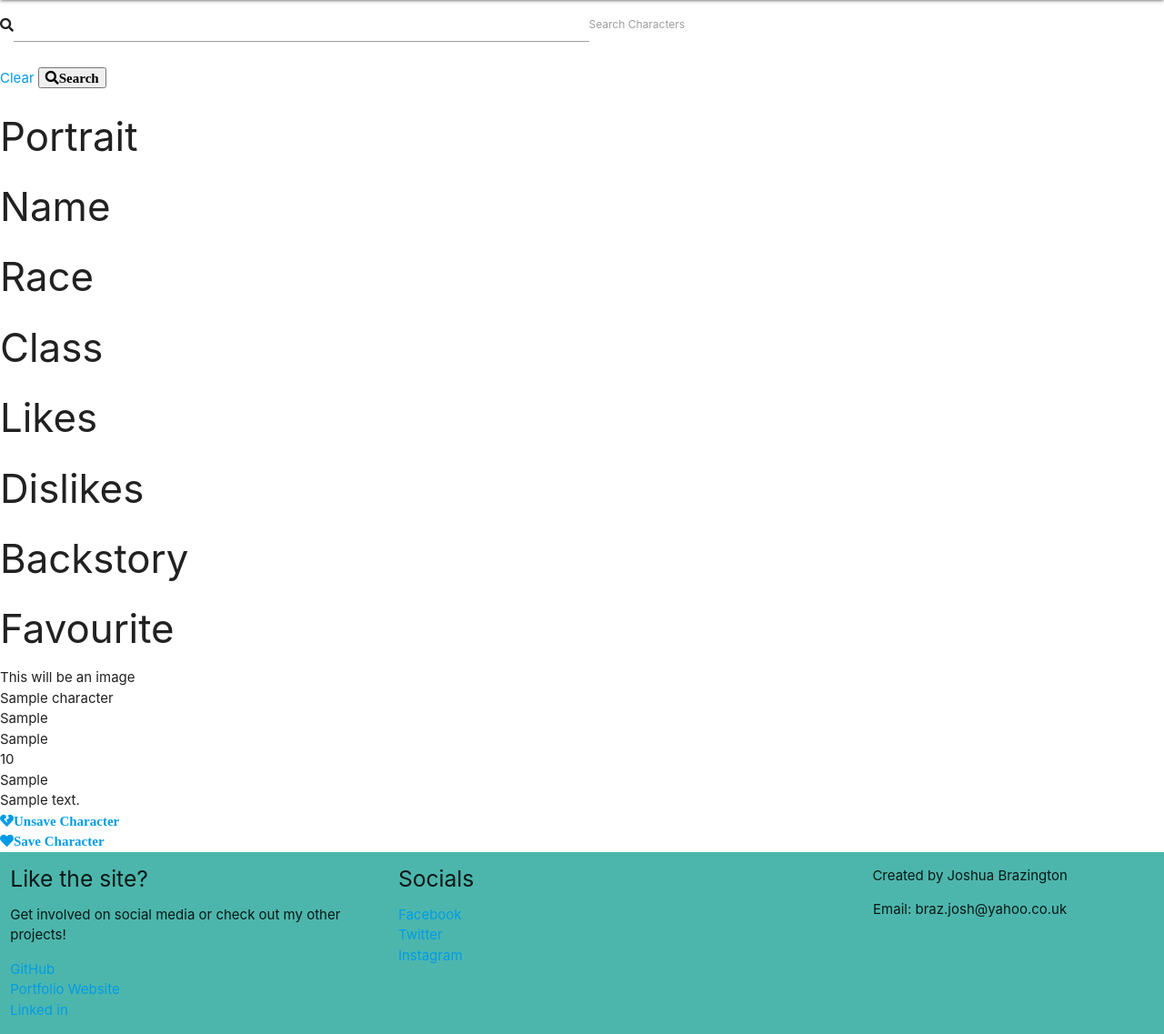
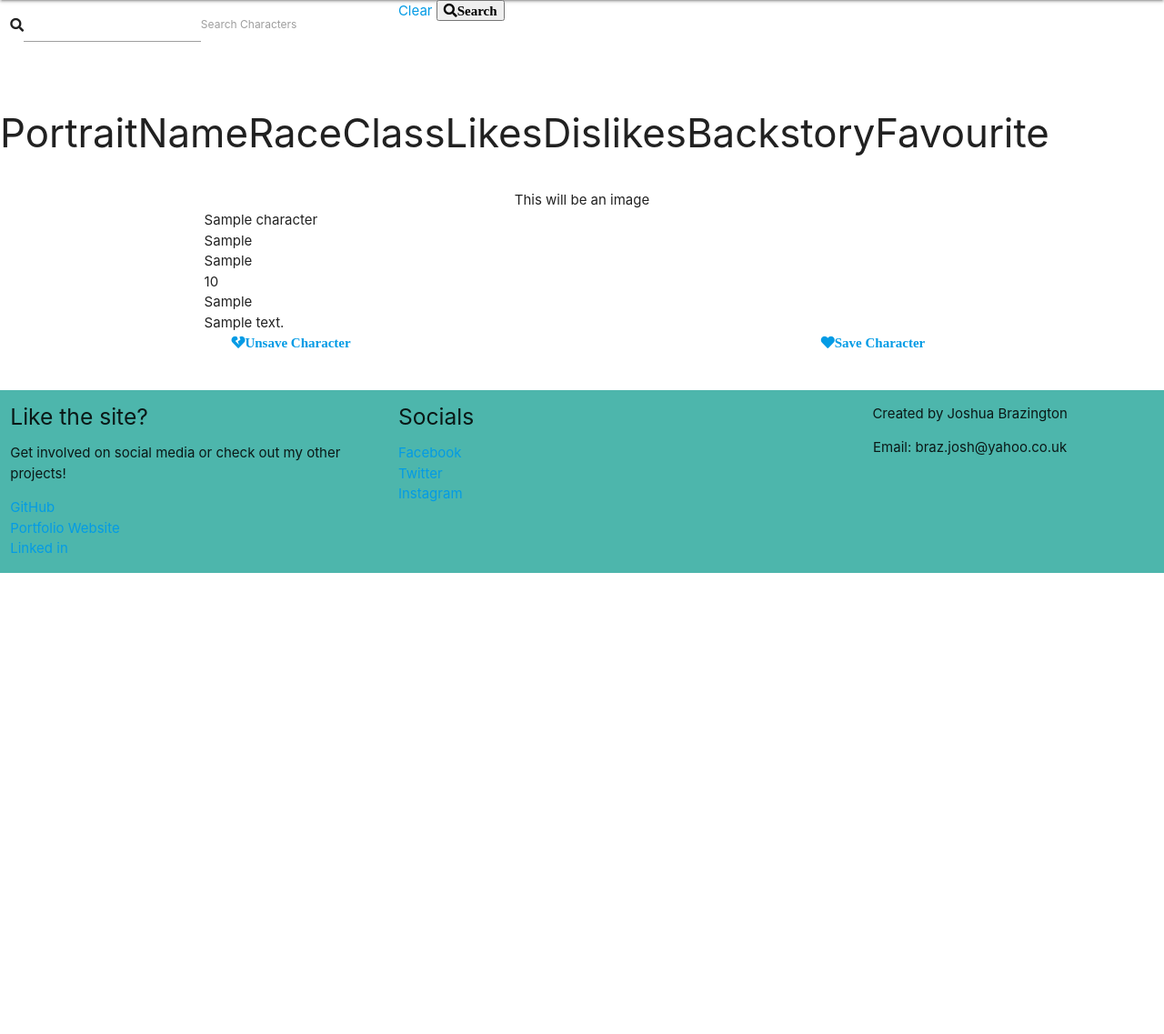
Before and after one commit to Code-Institute-Submissions/IBrazyI-The-Drunken-Goblin, a Flask app: page /search in a window 1280 px wide. Shown: the part 64-1201 px from the top of the page at 91% size. After the commit the page ends 694 px from the top, so only its background shows below. Run offline with Flask 2, Linux system fonts and the light colour scheme; a database or web service that is not in the repository returns one stand-in record (values such as "Sample title"); parts of the project's set-up code (start-up, migrations or seed data) failed here and were passed over; some libraries are stand-ins or nearby versions.

Commit message:
Added spans to display labels for character on smaller screens while displayed on the tavern.html page

```diff
--- a/templates/base.html
+++ b/templates/base.html
@@ -19,7 +19,9 @@
           <a href="#" class=" brand-logo center fas fa-beer"></a>
           <a href="#" data-target="mobile-demo" class="sidenav-trigger"><i class="fas fa-bars"></i></a>
           <ul class="right hide-on-med-and-down">
+            {% if session.user == null %}
             <li><a href="{{ url_for('landing') }}" class="">Login</a></li>
+            {% endif %}
             <li><a href="{{ url_for('tavern') }}" class="">Enter the Tavern.</a></li>
             <li><a href="{{ url_for('register') }}">Register</a></li>
             {% if session.user %}
--- a/templates/tavern.html
+++ b/templates/tavern.html
@@ -1,6 +1,6 @@
 {% extends "base.html" %}
 {% block content %}
-<div class="">
+<div class="row">
     <form action="{{ url_for('search') }}" method="POST" class="cols12">
         <div class="row valign-wrapper col s12 m4">
             <i class="fas fa-search"></i>
@@ -15,7 +15,7 @@
         </div>
     </form>
 </div>
-<div class="">
+<div class="row valign-wrapper hide-on-med-and-down">
     <div class=""><h3>Portrait</h3></div>
     <div class=""><h3>Name</h3></div>
     <div class=""><h3>Race</h3></div>
@@ -28,19 +28,20 @@
 
 {% for character in characters %}
     {% if character|length > 0 %}
-        <div class="">
-            <div class="">This will be an image</div>
-            <div class="">{{ character.character_name }}</div>
-            <div class="">{{ character.character_race }}</div>
-            <div class="">{{ character.character_class }}</div>
-            <div class="">{{ character.character_likes }}</div>
-            <div class="">{{ character.character_dislikes }}</div>
-            <div class="">{{ character.character_bio }}</div>
-            <div class=""><a class="fas fa-heart-broken" href="{{ url_for('removesavecharacter', character_id=character._id) }}">Unsave Character</a></div>
-            <div class=""><a class="fas fa-heart" href="{{ url_for('savecharacter', character_id=character._id) }}">Save Character</a></div>
+        <div class="row">
+            <div class="col s8 offset-s2 center">This will be an image</div>
+            <div class="col s8 offset-s2"><span class="hide-on-med-and-up">Name: </span>{{ character.character_name }}</div>
+            <div class="col s8 offset-s2"><span class="hide-on-med-and-up">Race: </span>{{ character.character_race }}</div>
+            <div class="col s8 offset-s2"><span class="hide-on-med-and-up">Class: </span>{{ character.character_class }}</div>
+            <div class="col s8 offset-s2"><span class="hide-on-med-and-up">Likes: </span>{{ character.character_likes }}</div>
+            <div class="col s8 offset-s2"><span class="hide-on-med-and-up">Dislikes: </span>{{ character.character_dislikes }}</div>
+            <div class="col s8 offset-s2"><span class="hide-on-med-and-up">Bio: </span>{{ character.character_bio }}</div>
+            <div class="col s6 center"><a class="fas fa-heart-broken" href="{{ url_for('removesavecharacter', character_id=character._id) }}">Unsave Character</a></div>
+            <div class="col s6 center"><a class="fas fa-heart" href="{{ url_for('savecharacter', character_id=character._id) }}">Save Character</a></div>
+        <div class="row center-align">
             {% if character.character_user == session.user %}
-                <div class=""><a class="" href="{{ url_for('edit', character_id=character._id) }}">Edit Hero</a></div>
-                <div class=""><a class="" href="{{ url_for('delete', character_id=character._id) }}">Delete Hero</a></div>
+                <div class="col s6"><a class="waves-effect waves-light btn-small" href="{{ url_for('edit', character_id=character._id) }}">Edit Hero</a></div>
+                <div class="col s6"><a class="waves-effect waves-light btn-small" href="{{ url_for('delete', character_id=character._id) }}">Delete Hero</a></div>
             {% endif %}
         </div>
     {% else %}
```
